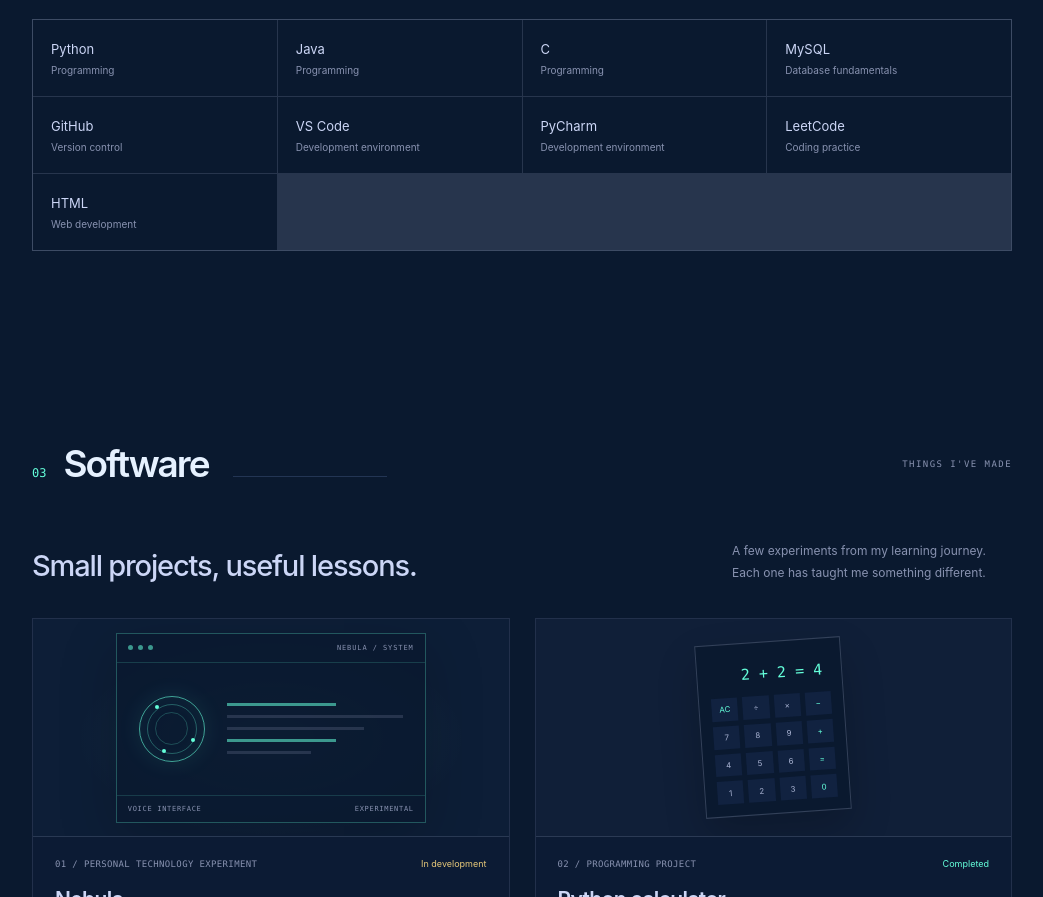
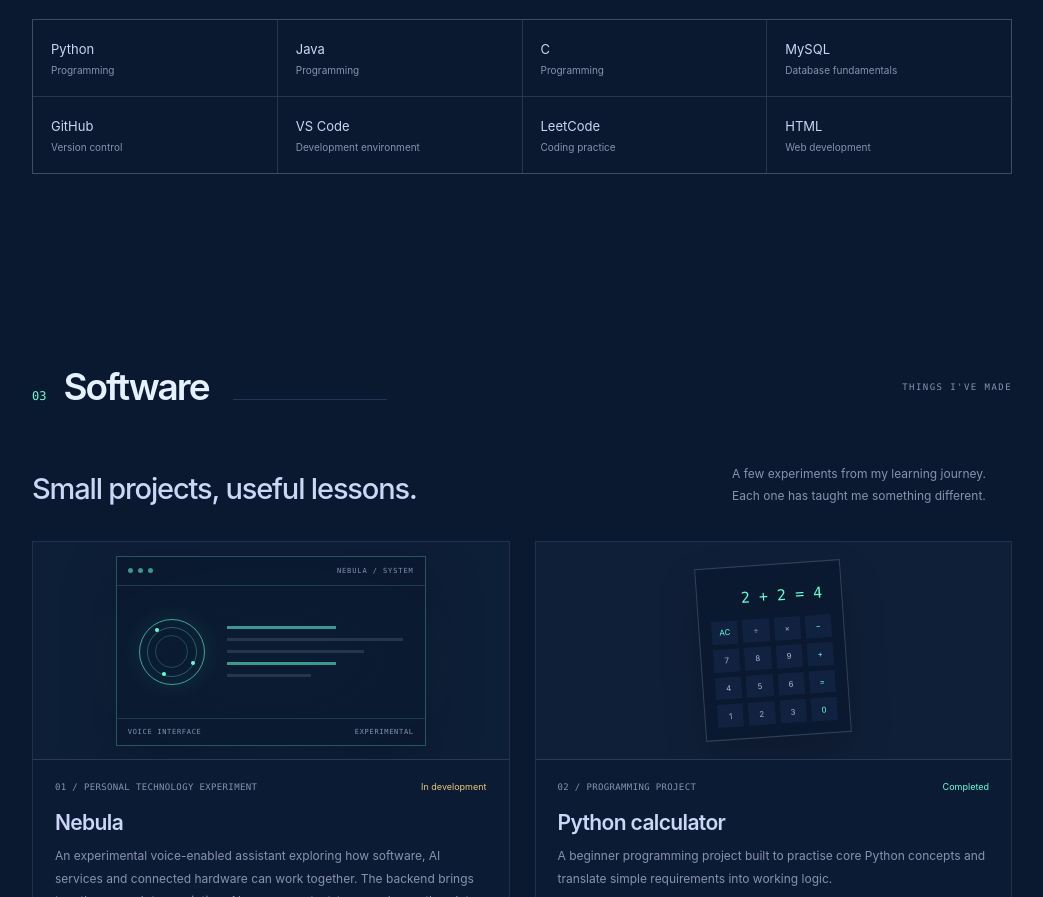
Before and after one commit to Richard-Matt/Richard-Matt.github.io, a React (Vite) app: page / in a window 1280 px wide. Shown: the part 2346-3243 px from the top of the page, without its empty margins (118-1161 px from the left). Built offline with nearby package versions, Linux system fonts and the light colour scheme.

Commit message:
Remove PyCharm from portfolio data
Removed PyCharm entry from the portfolio.

```diff
--- a/src/data/portfolio.js
+++ b/src/data/portfolio.js
@@ -28,7 +28,6 @@ export const skills = [
   { name: 'MySQL', note: 'Database fundamentals' },
   { name: 'GitHub', note: 'Version control' },
   { name: 'VS Code', note: 'Development environment' },
-  { name: 'PyCharm', note: 'Development environment' },
   { name: 'LeetCode', note: 'Coding practice' },
   { name: 'HTML', note: 'Web development' },
 ];
```
